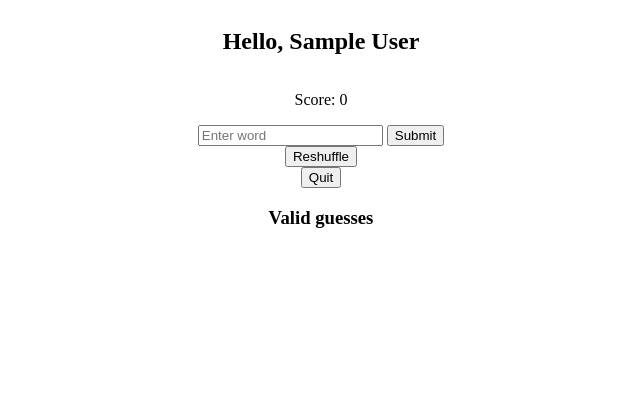
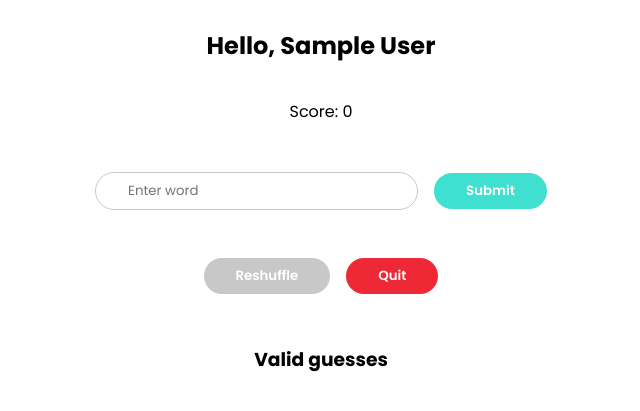
Before and after one commit to jonathan-orellana/hw3, a PHP site: template src/view/game.php in a window 1280 px wide. Shown: the top 411 px of the page, without its empty margins (319-959 px from the left). Run offline with PHP 8.4, Linux system fonts and the light colour scheme; the template is opened without the code that fills it, so the values that code supplies are empty; the visitor is signed in with stand-in values (Sample User, id 1).

Commit message:
last touches

```diff
--- a/src/controller/controller.php
+++ b/src/controller/controller.php
@@ -14,7 +14,6 @@ function action_welcome() {
 }
 
 function action_login() {
-  // POST: name, email, password
   if ($_SERVER['REQUEST_METHOD'] !== 'POST') return render('welcome');
 
   $name  = trim($_POST['name'] ?? '');
@@ -44,7 +43,7 @@ function action_login() {
     $_SESSION['user_email'] = $email;
   }
 
-  game_start(); // picks target, score=0, empty guesses
+  game_start();
   header('Location: ?command=play'); exit;
 }
 
@@ -63,7 +62,7 @@ function action_guess() {
   if ($_SERVER['REQUEST_METHOD'] !== 'POST') return header('Location: ?command=play');
 
   $guess = trim(strtolower($_POST['guess'] ?? ''));
-  $result = game_apply_guess($guess); // returns ['ok'=>bool,'msg'=>..., 'won'=>bool]
+  $result = game_apply_guess($guess);
   if ($result['won']) { header('Location: ?command=gameover'); exit; }
   $state = $_SESSION['game']; $state['flash'] = $result['msg'];
   render('game', $state);
@@ -76,7 +75,6 @@ function action_reshuffle() {
 }
 
 function action_quit() {
-  // (DB phase) record as lost; for now just end session
   session_destroy();
   header('Location: ?command=welcome'); exit;
 }
--- a/src/view/game.php
+++ b/src/view/game.php
@@ -9,6 +9,7 @@
 <body>
   <section id="game-section">
     <h2>Hello, <?= htmlspecialchars($_SESSION['user_name']) ?></h2>
+    <?php if (!empty($flash)): ?><p><?= htmlspecialchars($flash) ?></p><?php endif; ?>
     <p>Score: <?= (int)$score ?></p>
     <div class="letters">
       <?php foreach (str_split($letters) as $ch): ?>
@@ -16,22 +17,21 @@
       <?php endforeach; ?>
     </div>
 
-    <form action="?command=guess" method="POST">
-      <input name="guess" placeholder="Enter word" required>
-      <button>Submit</button>
+    <form class="guess-form" action="?command=guess" method="POST">
+      <input class="guess-input" name="guess" placeholder="Enter word" required>
+      <button class="button">Submit</button>
     </form>
-    <form action="?command=reshuffle" method="POST" style="display:inline"><button>Reshuffle</button></form>
-    <form action="?command=quit" method="POST" style="display:inline"><button>Quit</button></form>
+    <div class="other-button">
+      <form action="?command=reshuffle" method="POST" style="display:inline"><button class="button reshuffle-button">Reshuffle</button></form>
+      <form action="?command=quit" method="POST" style="display:inline"><button class="button quit-button">Quit</button></form>
+    </div>
 
     <h3>Valid guesses</h3>
-    <ul>
+    <ul class="valid-guessed-list">
     <?php foreach ($validGuesses as $w): ?>
-      <li><?= htmlspecialchars($w) ?></li>
+      <li class="valid-guessed"><?= htmlspecialchars($w) ?></li>
     <?php endforeach; ?>
     </ul>
-
-    <?php if (!empty($flash)): ?><p><?= htmlspecialchars($flash) ?></p><?php endif; ?>
-
   </section>
 </body>
 </html>
--- a/src/view/welcome.php
+++ b/src/view/welcome.php
@@ -1,7 +1,9 @@
 <?php if (!empty($error)): ?><p class="error"><?= htmlspecialchars($error) ?></p><?php endif; ?>
-<form action="?command=login" method="POST">
+<form class="sign-in" action="?command=login" method="POST">
   <label>Name <input name="name" required></label><br>
   <label>Email <input type="email" name="email" required></label><br>
   <label>Password <input type="password" name="password" required></label><br>
-  <button>Start</button>
+  <div class="start-button-container">
+    <button>Start</button>
+  </div>
 </form>
--- a/static/styles/game.css
+++ b/static/styles/game.css
@@ -1,3 +1,12 @@
+@import url('https://fonts.googleapis.com/css2?family=Poppins:ital,wght@0,100;0,200;0,300;0,400;0,500;0,600;0,700;0,800;0,900;1,100;1,200;1,300;1,400;1,500;1,600;1,700;1,800;1,900&display=swap');
+
+* {
+  font-family: 'Poppins';
+  text-decoration: none;
+  box-sizing: border-box;
+  list-style-type: none;
+}
+
 #game-section {
   display: flex;
   flex-direction: column;
@@ -5,15 +14,113 @@
   align-items: center;
 }
 
+.letters {
+  display: flex;
+  flex-direction: row;
+  gap: 1rem;
+  margin-bottom: 2rem;
+}
+
 .letters span {
   display: flex;
-  flex-direction: row;
+  justify-content: center;
+  align-items: center;
+  background: #40E0D0;
+  color: white;
   border: none;
   border-radius: 10px;
-  background: rgb(200, 200, 200);
+  font-weight: 600;
+  padding: 20px;
+  width: 25px;
+  height: 25px;
+}
+
+.guess-form {
+  display: flex;
+  justify-content: center;
+  align-items: center;
+  gap: 1rem;
+  margin-bottom: 1rem;
+}
+
+.guess-input {
+  padding: .5rem 2rem;
+  border: 1px solid rgb(200, 200, 200);
+  border-radius: 20px;
+}
+
+.button {
+  padding: 0.5rem 2rem;
+  border: transparent;
+  background: #40E0D0;
   color: white;
   font-weight: 600;
-  padding: 16px;
-  margin-right: 5px;
-  margin-left: 5px;
+  border-radius: 20px;
+  cursor: pointer;
+  transition: 0.3s ease;
 }
+
+.button:active {
+  opacity: 0.6;
+  transform: scale(0.98);
+}
+
+.other-button {
+  margin-top: 2rem;
+  display: flex;
+  justify-content: center;
+  align-items: center;
+  gap: 1rem;
+  margin-bottom: 2rem;
+}
+
+.reshuffle-button {
+  background: rgb(200, 200, 200);
+}
+
+.quit-button {
+  background: #EE2835;
+}
+
+.valid-guessed-list {
+  margin: 0;
+  padding: 0;
+}
+
+@media (max-width: 600px) {
+  .letters {
+    gap: 0.5rem;
+    margin-bottom: 2rem;
+  }
+
+  .letters span {
+    padding: 16px;
+    width: 20px;
+    height: 20px;
+    font-size: 0.9rem;
+  }
+
+  .guess-form {
+    flex-direction: column;
+    gap: 0.5rem;
+  }
+
+  .guess-input {
+    width: 80%;
+    padding: 0.4rem 1rem;
+  }
+
+  .button {
+    padding: 0.4rem 1.5rem;
+    font-size: 0.9rem;
+  }
+
+  .other-button {
+    flex-direction: column;
+    gap: 0.5rem;
+  }
+
+  body {
+    padding: 1rem;
+  }
+}
```
Also changed, not shown: src/model/db.php (+11 -9 lines), src/model/game.php (+2 -22 lines), src/view/gameover.php (+12 -6 lines), src/view/layout.php (+19 -7 lines), static/styles/gameover.css (added, +27 -0 lines), static/styles/layout.css (added, +24 -0 lines), static/styles/welcome.css (added, +34 -0 lines), 1 other file.
